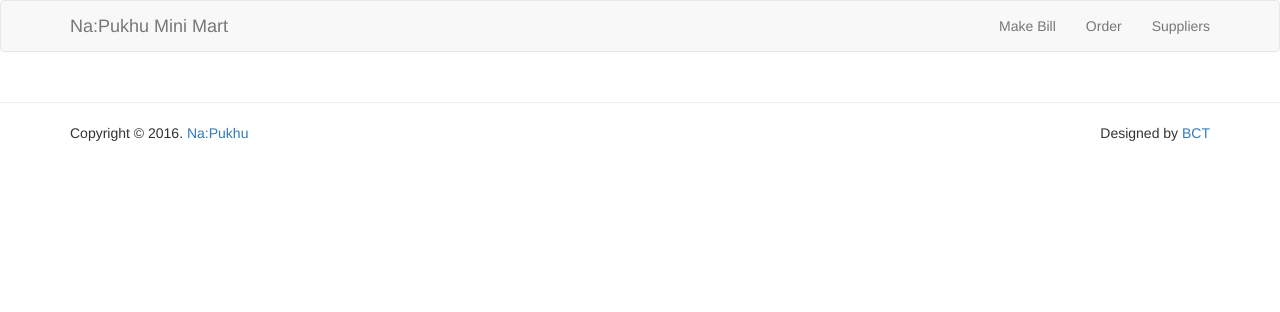
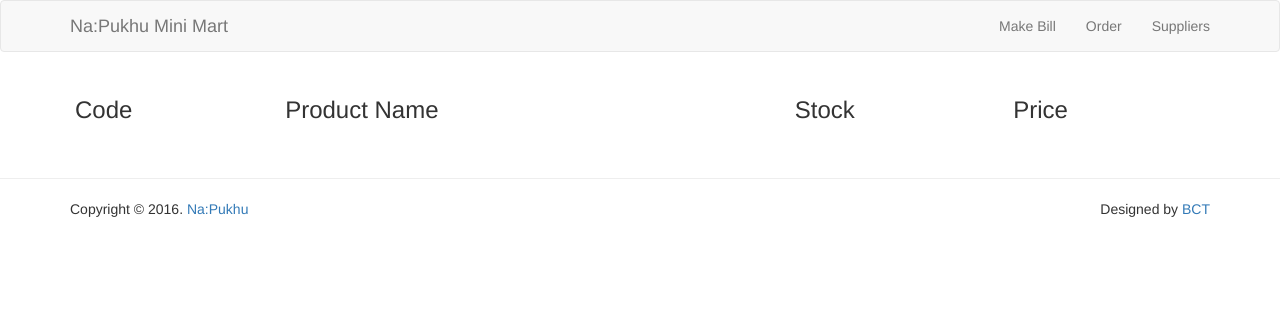
Before and after one commit to 0282651e/ooad-project, a Django app: page /store/ in a window 1280 px wide. Shown: the top 312 px of the page. Run offline with Django 3.2, Linux system fonts and the light colour scheme; data that the repository does not hold is empty; some libraries are stand-ins or nearby versions.

Commit message:
Added Table in Home View

```diff
--- a/dept_mgment/store/views.py
+++ b/dept_mgment/store/views.py
@@ -21,8 +21,8 @@ class BillView(View):
         if not request.session.get('bill'):
             request.session['bill'] = []
         c = {}
-        c['bill'] = [(Product.objects.get(id=code), int(qty))
-                     for code, qty in request.session.get('bill')]
+        # c['bill'] = [(Product.objects.get(id=code), int(qty))
+        #              for code, qty in request.session.get('bill')]
         # calculate grand total
         c['total'] = 0
         for p, q in c['bill']:
--- a/dept_mgment/templates/store/home.html
+++ b/dept_mgment/templates/store/home.html
@@ -3,11 +3,30 @@
 {% block main %}
 <div class="container">
 
-  <ul>
-  {% for p in products %}
-    <li>{{ p.name }}</li>
-  {% endfor %}
-  </ul>
+
+<table class="table table-condensed table-hover table-striped">
+
+<thead>
+	<tr>
+		<td> <h3>Code</h3> </td>
+		<td> <h3>Product Name</h3> </td>
+		<td> <h3>Stock</h3> </td>
+		<td> <h3>Price</h3>
+	</tr>
+</thead>
+
+ <tbody>
+    {% for p in products %}
+      <tr>
+        <td>{{ p.id }}</td>
+        <td>{{ p.name|truncatechars:100 }}</td>
+        <td>{{ p.stock}}</td>
+      	<td>{{ p.sell_price}}</td>
+      </tr>
+    {% endfor %}
+</tbody>
+
+</table>
 
 </div>{# container #}
 {% endblock main %}
```
